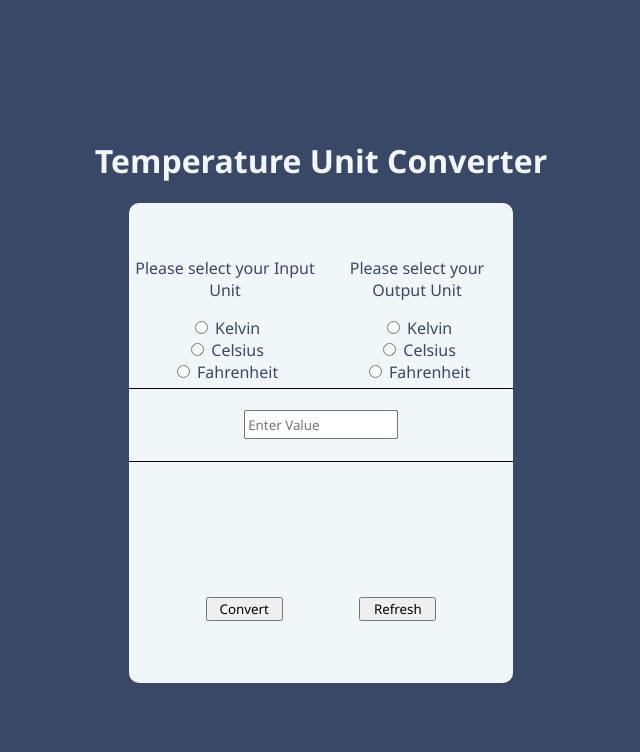
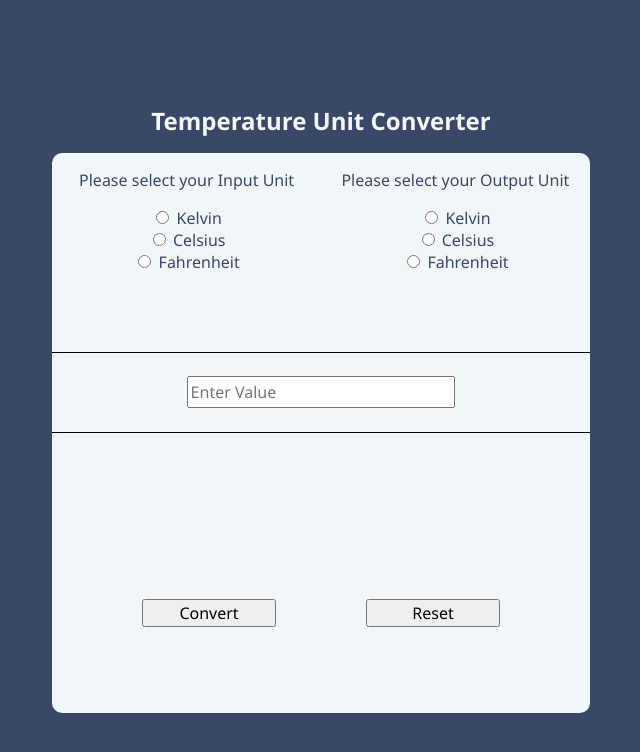
Before and after one commit to MuhammadFASEEH2002/Unit-converter, a plain HTML site: page index.html in a window 768 px wide. Shown: the whole page, without its empty margins (63-703 px from the left). Drawn offline with Linux system fonts and the light colour scheme.

Commit message:
organized the code and resource files

```diff
--- a/media-mobile.css
+++ b/css/media-mobile.css
@@ -21,4 +21,14 @@
     .result{
         height: 10vh;
     }
+    .convert-button{
+        width: 25%;
+    }
+    .refresh-button{
+        width: 25%;
+    }
+    #input{
+        width: 50%;
+        height: 40%;
+    }
 }
--- /dev/null
+++ b/css/media-tablet.css
@@ -0,0 +1,34 @@
+@media screen and (min-width: 481px) and (max-width: 768px){
+    *{
+        font-size: 1em;
+    }
+    .main-heading{
+        font-size: 1.5em ;
+    }
+    .main-container{
+        height: 70vh;
+        width: 70vw;
+    }
+    .input-values{
+        height: 25vh;
+    }
+    .enter-value{
+        height: 10vh;
+    }
+    .buttons{
+        height: 25vh;
+    }
+    .result{
+        height: 10vh;
+    }
+    .convert-button{
+        width: 25%;
+    }
+    .refresh-button{
+        width: 25%;
+    }
+    #input{
+        width: 50%;
+        height: 40%;
+    }
+}
--- a/style.css
+++ b/css/style.css
@@ -18,7 +18,7 @@ body{
 }
 .main-container{
     height: 60vh;
-    width: 50vw;
+    width: 60vw;
     display: flex;
     flex-direction: column;
     background-color: #F1F6F9;
@@ -31,7 +31,7 @@ body{
     height: 20vh;
     align-items: center;
     justify-content: center;
-    margin-top: 10%;
+
 }
 .left{
     height: 100%;
--- a/index.html
+++ b/index.html
@@ -4,8 +4,9 @@
     <meta charset="UTF-8">
     <meta http-equiv="X-UA-Compatible" content="IE=edge">
     <meta name="viewport" content="width=device-width, initial-scale=1.0">
-    <link rel="stylesheet" href="style.css">
-    <link rel="stylesheet" href="media-mobile.css">
+    <link rel="stylesheet" href="css/style.css">
+    <link rel="stylesheet" href="css/media-mobile.css">
+    <link rel="stylesheet" href="css/media-tablet.css">
     <title>Unit Converter</title>
 </head>
 <body  >
@@ -42,7 +43,7 @@
     </div>
     <div class="buttons">
         <button class="convert-button" id="convert_button">Convert</button>
-        <button class="refresh-button">Refresh</button>
+        <button class="refresh-button" id="refresh_button">Reset</button>
     </div>
 </div>
 </body>
--- a/script.js
+++ b/src/script.js
@@ -63,8 +63,16 @@ var number=document.getElementById('input').value;
      }
      else if(fahrenheit1.checked && fahrenheit2.checked) {   //converting Fahrneheit into Fahrenheit
       document.getElementById('answer').innerText=`${number} F`;
+   } else{
+      console.log("error");
    }
   }
   //calling the function on button click
   convertButton=document.getElementById('convert_button');
   convertButton.addEventListener('click', checkForInputUnit);
+
+  reloadButton=document.getElementById('refresh_button');
+  reloadButton.addEventListener('click', function(){
+    location.reload(true);
+
+  });
```
